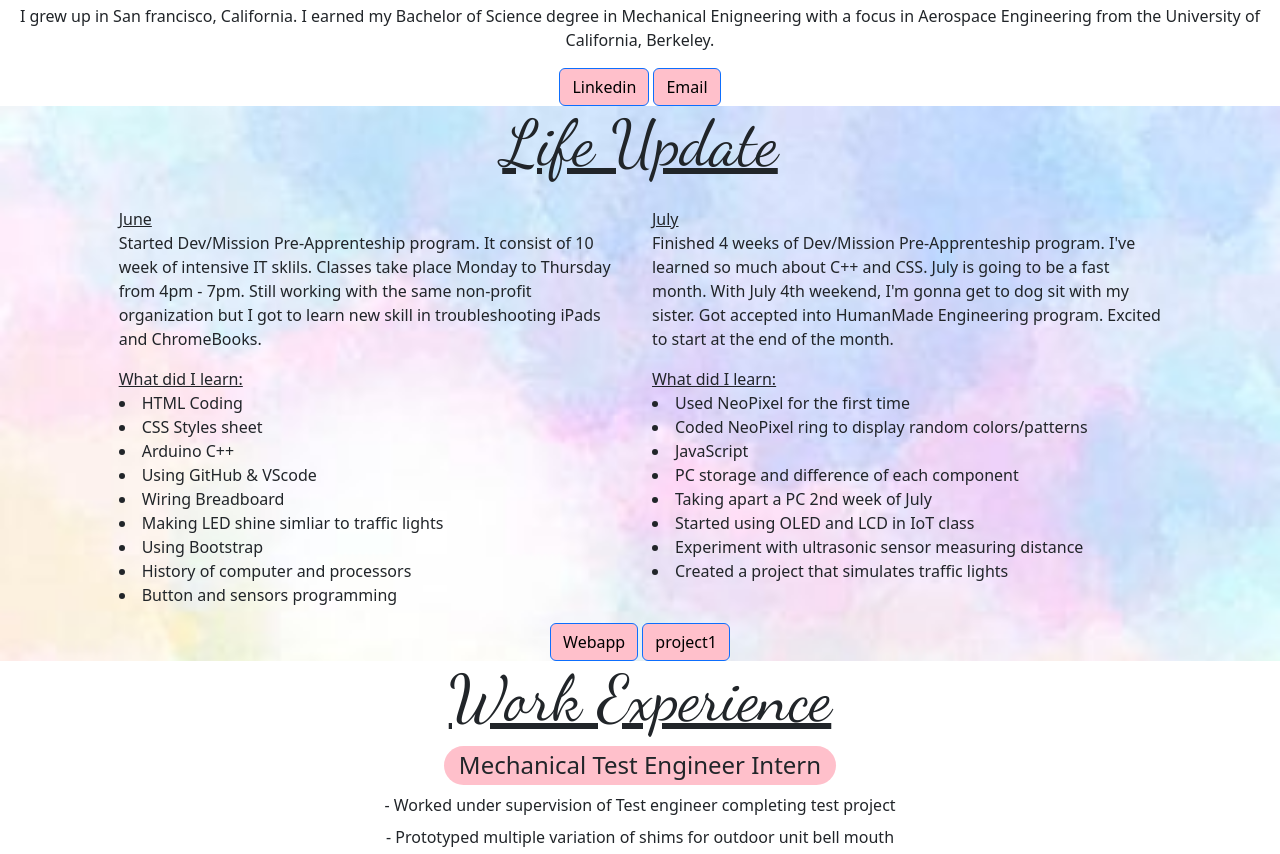
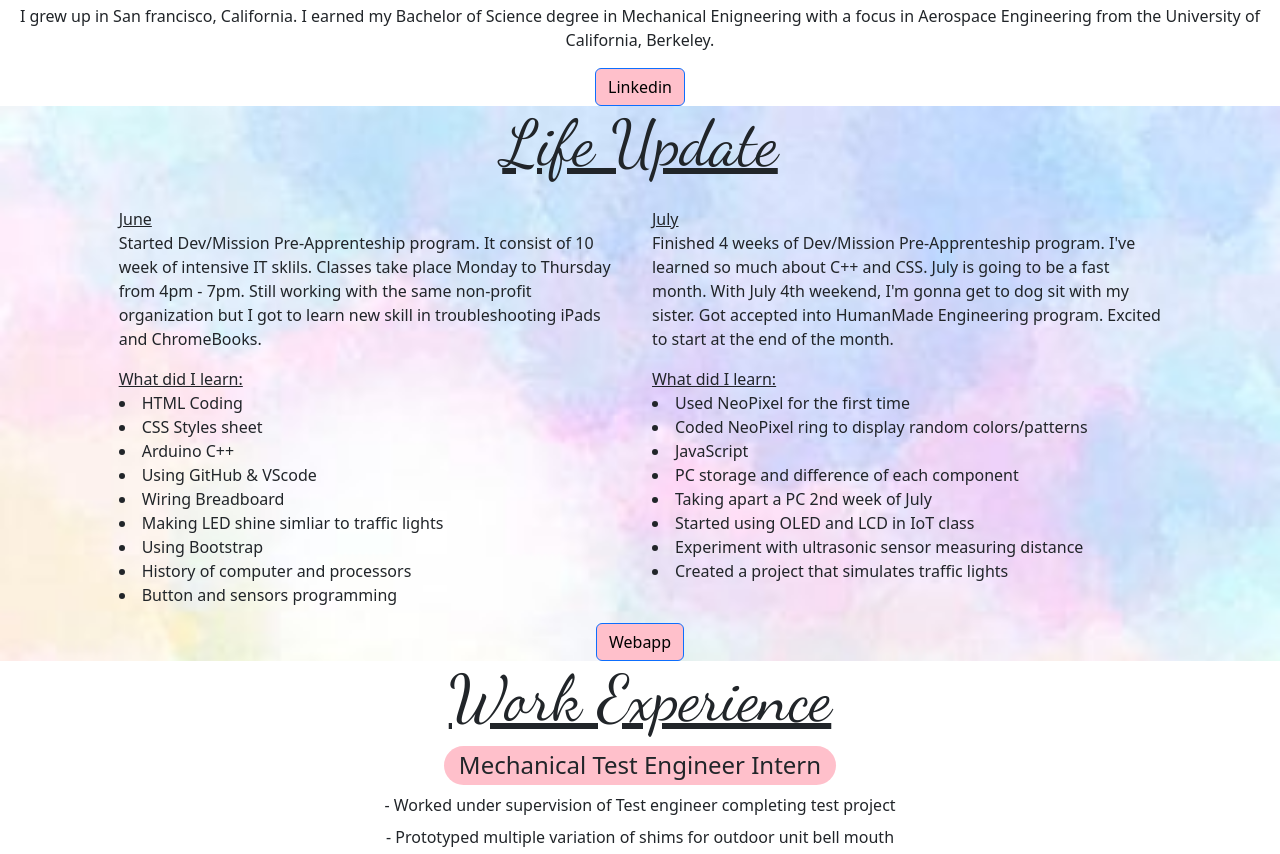
Before and after one commit to SerenaWee/About-Me, a plain HTML site: page index.html in a window 1280 px wide. Shown: the part 415-1269 px from the top of the page. Drawn offline with nearby package versions, Linux system fonts and the light colour scheme.

Commit message:
Update index.html

```diff
--- a/index.html
+++ b/index.html
@@ -62,8 +62,8 @@
             Engineering from the University of California, Berkeley. </p>
         </div>
       </div>
-      <a href="" target="_blank" class="btn btn-primary">Linkedin</a>
-      <a href="" target="_blank" class="btn btn-primary">Email</a>
+      <a href="www.linkedin.com/in/serena-w-57bb06169" target="_blank" class="btn btn-primary">Linkedin</a>
+      <!-- <a href="" target="_blank" class="btn btn-primary">Email</a> -->
     </div>
   </section>
 
@@ -125,8 +125,8 @@
         </div>
       </div>
       <div class="container-fluid text-center">
-        <a href="" target="_blank" class="btn btn-primary">Webapp</a>
-        <a href="" target="_blank" class="btn btn-primary">project1</a>
+        <a href="https://serenawee.github.io/Web-App/" target="_blank" class="btn btn-primary">Webapp</a>
+        <!-- <a href="" target="_blank" class="btn btn-primary">project1</a> -->
       </div>
     </div>
     <div class="col-2"></div>
```
